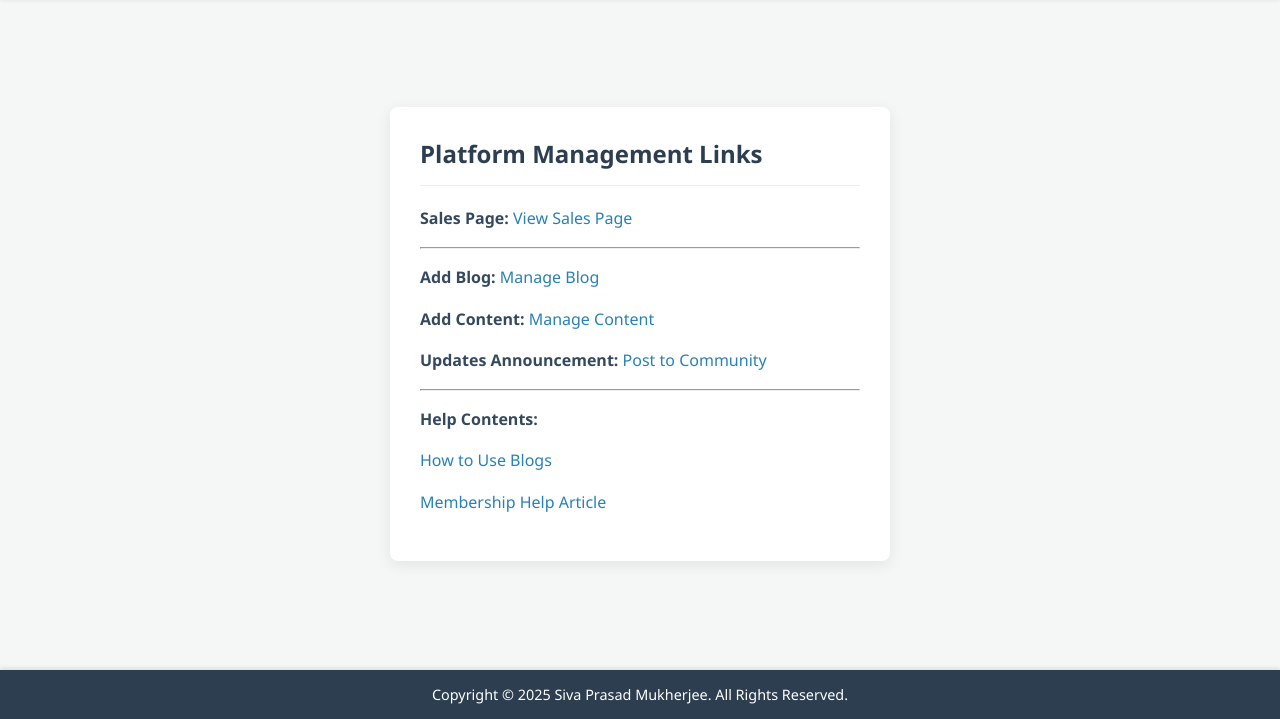
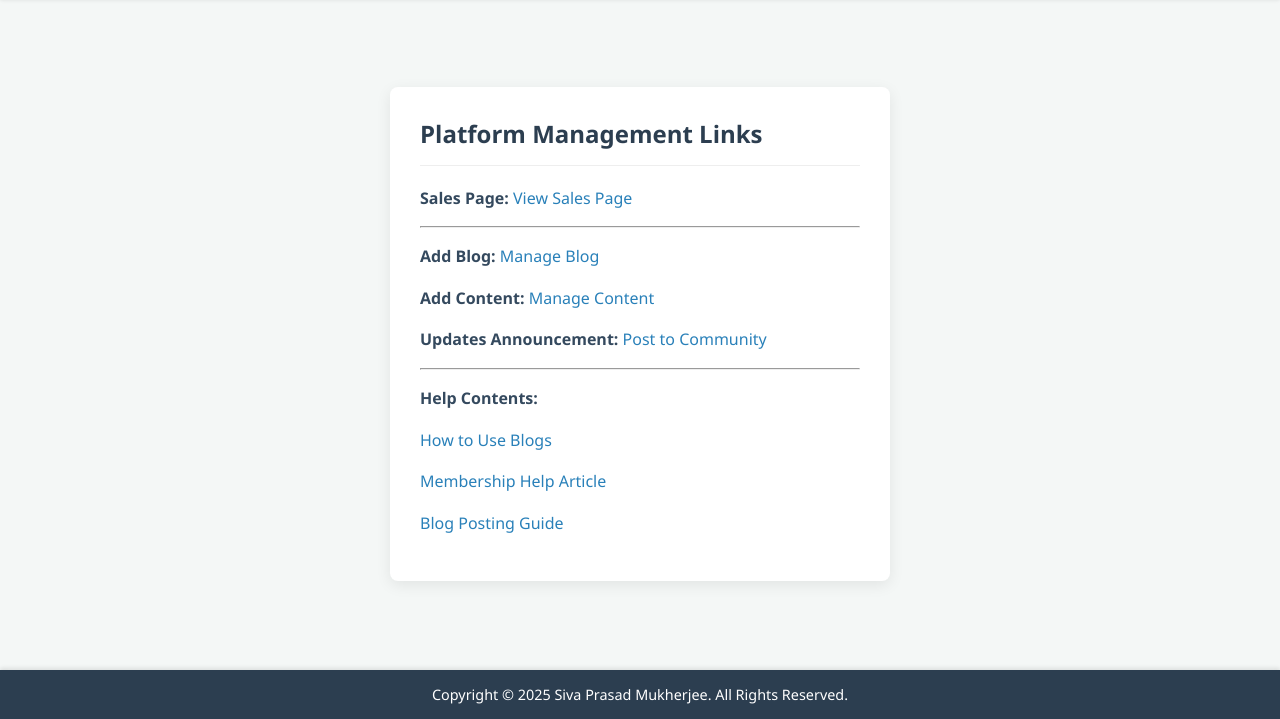
Before and after one commit to spmohq/tsk, a plain HTML site: page member-zone.html in a window 1280 px wide. Shown: the part 81-800 px from the top of the page. Drawn offline with Linux system fonts and the light colour scheme.

Commit message:
Update member-zone.html

```diff
--- a/member-zone.html
+++ b/member-zone.html
@@ -105,6 +105,7 @@
             <p><strong>Help Contents:</strong></p>
             <p><a href="https://help.graphy.com/support/solutions/articles/1060000133460-how-to-use-blogs-as-the-marketing-channel-in-the-graphy-platform-" target="_blank" >How to Use Blogs</a></p>
             <p><a href="https://help.graphy.com/support/solutions/articles/1060000132265-membership" target="_blank" >Membership Help Article</a></p>
+            <p><a href="blog-posting-guide.html" target="_blank" >Blog Posting Guide</a></p>
         </div>
     </div>
 
@@ -112,4 +113,5 @@
       <p>Copyright &copy; <script>document.write(new Date().getFullYear())</script> Siva Prasad Mukherjee. All Rights Reserved.</p>
     </footer>
 </body>
+
 </html>
```
